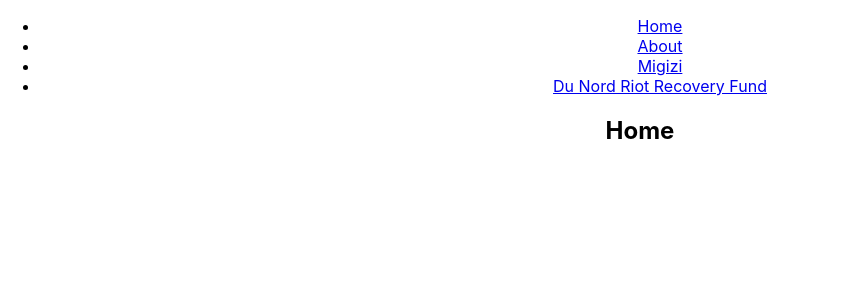
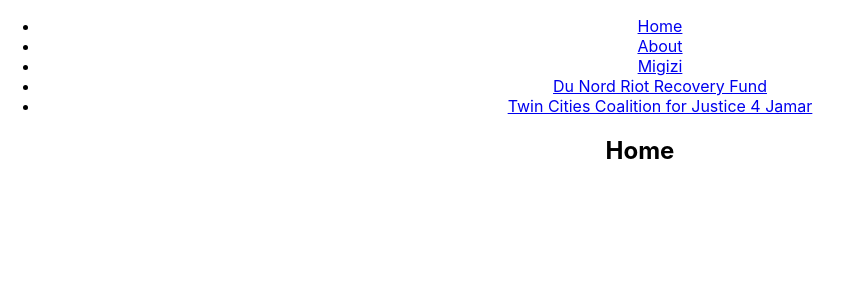
Before and after one commit to amaxama/blm-donate, a React (Create React App) app: page / in a window 1280 px wide. Shown: the top 300 px of the page, without its empty margins (0-850 px from the left). Built offline with nearby package versions, Linux system fonts and the light colour scheme.

Commit message:
Add route to tccj4j

```diff
--- a/src/App.js
+++ b/src/App.js
@@ -26,6 +26,9 @@ export default function App() {
             <li>
               <Link to="/du-nord-riot-recovery-fund">Du Nord Riot Recovery Fund</Link>
             </li>
+            <li>
+              <Link to="/tccj4j">Twin Cities Coalition for Justice 4 Jamar</Link>
+            </li>
           </ul>
         </nav>
 
@@ -51,6 +54,7 @@ export default function App() {
             window.open("https://www.gofundme.com/f/minnesota-poc-business-support?utm_source=customer&utm_medium=copy_link-tip&utm_campaign=p_cp+share-sheet");
             return null;
           }} />
+          <Route path="/tccj4j" />
         </Switch>
 
       </div>
```
Also changed, not shown: 1 other file (tests, documents, lock files or other folders).
